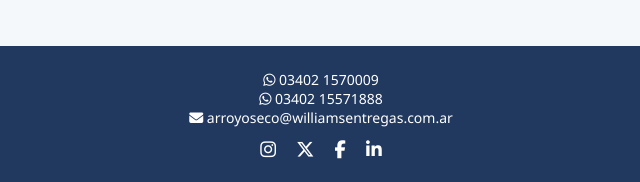
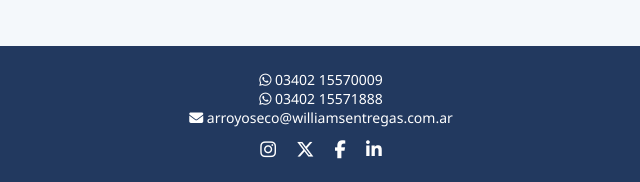
Before and after one commit to Lautarovazquezz/fotod, a plain HTML site: page index.html in a window 1280 px wide. Shown: the part 615-797 px from the top of the page, 319-959 px from the left. Drawn offline with Linux system fonts and the light colour scheme.

Commit message:
correccion de numero

```diff
--- a/index.html
+++ b/index.html
@@ -139,7 +139,7 @@
 
   <footer class="footer">
     <div class="contact">
-      <div><i class="fab fa-whatsapp"></i> 03402 1570009</div>
+      <div><i class="fab fa-whatsapp"></i> 03402 15570009</div>
       <div><i class="fab fa-whatsapp"></i> 03402 15571888</div>
       <div><i class="fas fa-envelope"></i> arroyoseco@williamsentregas.com.ar</div>
     </div>
```
